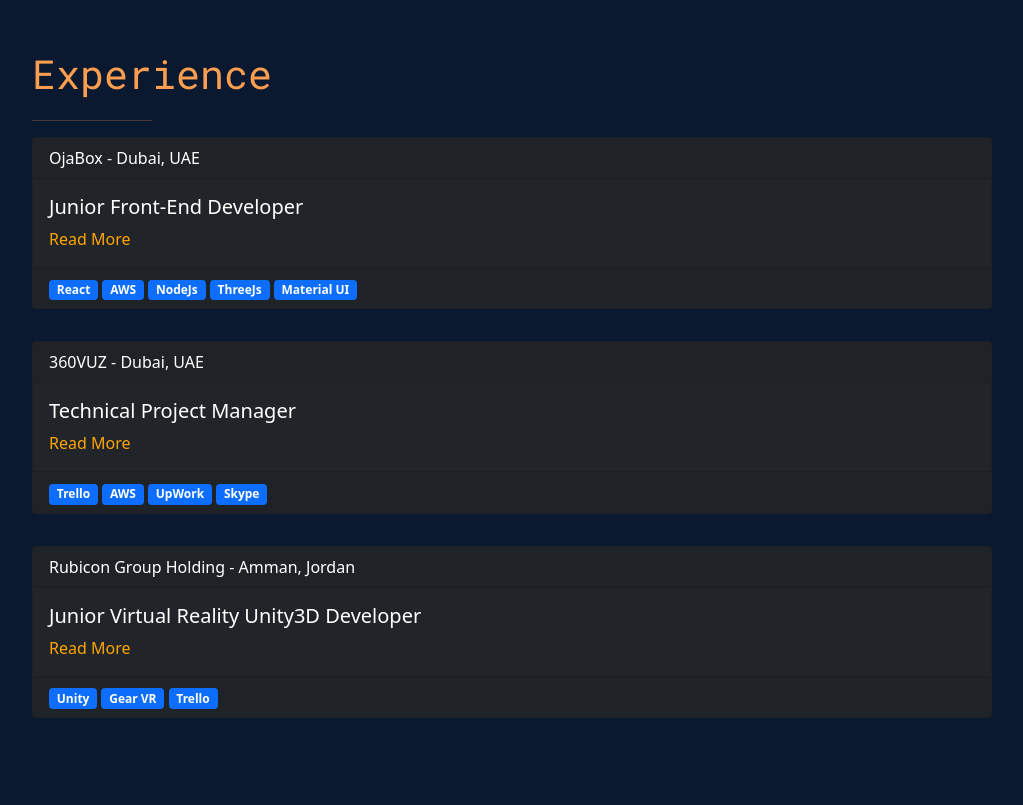
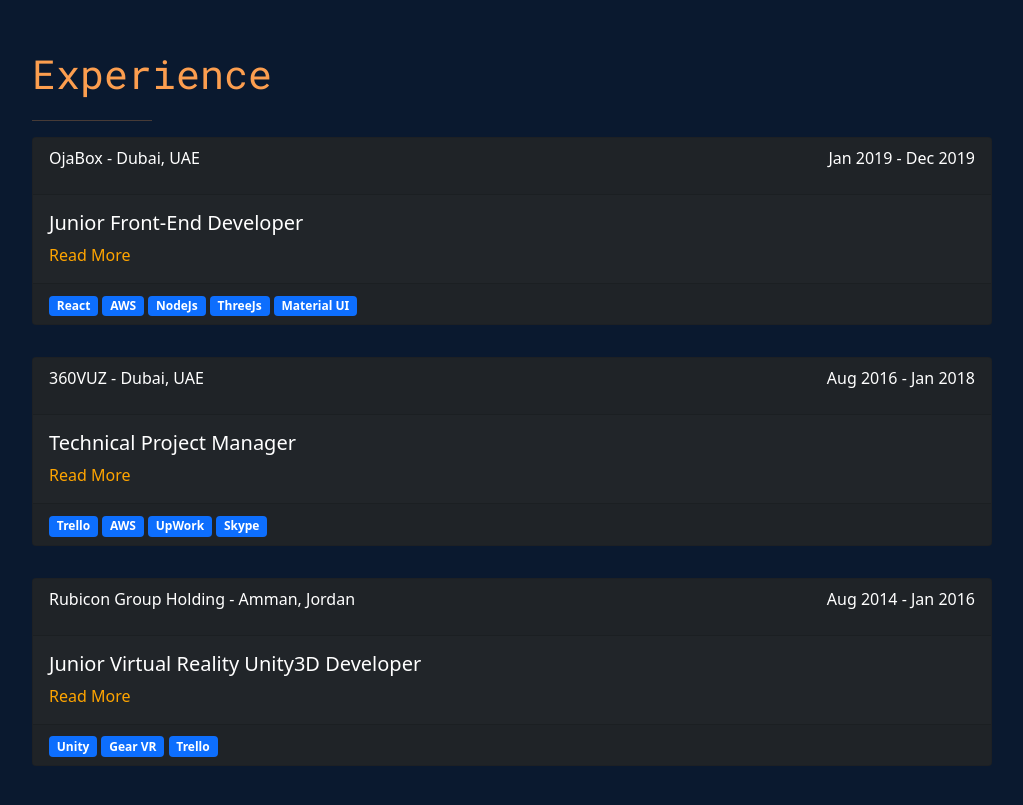
Before and after one commit to NaderNasr/PortfolioV2, a React (Create React App) app: page / in a window 1280 px wide. Shown: the part 1920-2725 px from the top of the page, without its empty margins (128-1151 px from the left). Built offline with nearby package versions, Linux system fonts and the light colour scheme.

Commit message:
add motion

```diff
--- a/src/components/Experience/Experience.jsx
+++ b/src/components/Experience/Experience.jsx
@@ -1,5 +1,6 @@
 import React, { useState } from 'react'
 import { Badge, Card } from 'react-bootstrap'
+import { motion } from 'framer-motion'
 import './styles.css'
 
 
@@ -28,13 +29,22 @@
     <div className='experience-container'>
       <div className='experience-text-container'>
         <p className='experience-text-header'>Experience<hr /></p>
+        <motion.div
+                  initial={{ opacity: 0, x: 300 }}
+                  transition={{ ease: "easeOut", duration: 1.2 }}
+                  animate={{ x: 100 }}
+                  whileInView={{ opacity: 1, x: 0 }}
+                >
         <Card
           bg='dark'
           text='white'
           style={{ width: '100%' }}
           className="mb-2"
         >
-          <Card.Header>OjaBox - Dubai, UAE</Card.Header>
+          <Card.Header style={{ display: 'flex', justifyContent: 'space-between' }}>
+            <p>OjaBox - Dubai, UAE</p>
+            <p>Jan 2019 - Dec 2019</p>
+          </Card.Header>
           <Card.Body>
             <Card.Title>Junior Front-End Developer</Card.Title>
             {readMore ?
@@ -48,7 +58,7 @@
                     <li>Launched the OjaBox website using Reactjs, AWS, NodeJs, ThreeJs, Material UI</li>
                   </ul>
                 </Card.Text>
-                <span onClick={toggleReadMore} style={{ color: '#37f713' }}>Read Less</span>
+                <span onClick={toggleReadMore} style={{ color: '#E200FF' }}>Read Less</span>
               </>
               :
               <>
@@ -64,14 +74,24 @@
             {' '} <Badge bg="primary"> Material UI</Badge> {' '}
           </Card.Footer>
         </Card>
+        </motion.div>
         <br />
+        <motion.div
+                  initial={{ opacity: 0, x: 300 }}
+                  transition={{ ease: "easeOut", duration: 1.2 }}
+                  animate={{ x: 100 }}
+                  whileInView={{ opacity: 1, x: 0 }}
+                >
         <Card
           bg='dark'
           text='white'
           style={{ width: '100%' }}
           className="mb-2"
         >
-          <Card.Header>360VUZ - Dubai, UAE</Card.Header>
+          <Card.Header style={{ display: 'flex', justifyContent: 'space-between' }}>
+            <p>360VUZ - Dubai, UAE</p>
+            <p>Aug 2016 - Jan 2018</p>
+          </Card.Header>
           <Card.Body>
             <Card.Title>Technical Project Manager</Card.Title>
 
@@ -88,7 +108,7 @@
                       performance and helped grow downloads from 50,000 in the first year to over 500,000 in the second year by optimizing the functionality</li>
                   </ul>
                 </Card.Text>
-                <span onClick={toggleReadMore2} style={{ color: '#37f713' }}>Read Less</span>
+                <span onClick={toggleReadMore2} style={{ color: '#E200FF' }}>Read Less</span>
               </>
               :
               <>
@@ -103,14 +123,24 @@
             {' '} <Badge bg="primary">Skype</Badge> {' '}
           </Card.Footer>
         </Card>
+        </motion.div>
         <br />
+        <motion.div
+                  initial={{ opacity: 0, x: 300 }}
+                  transition={{ ease: "easeOut", duration: 1.2 }}
+                  animate={{ x: 100 }}
+                  whileInView={{ opacity: 1, x: 0 }}
+                >
         <Card
           bg='dark'
           text='white'
           style={{ width: '100%' }}
           className="mb-2"
         >
-          <Card.Header>Rubicon Group Holding - Amman, Jordan</Card.Header>
+          <Card.Header style={{ display: 'flex', justifyContent: 'space-between' }}>
+            <p>Rubicon Group Holding - Amman, Jordan</p>
+            <p>Aug 2014 - Jan 2016</p>
+          </Card.Header>
           <Card.Body>
             <Card.Title>Junior Virtual Reality Unity3D Developer</Card.Title>
             {readMore3 ?
@@ -125,7 +155,7 @@
                   </ul>
 
                 </Card.Text>
-            <span onClick={toggleReadMore3} style={{ color: '#37f713' }}>Read Less</span>
+                <span onClick={toggleReadMore3} style={{ color: '#E200FF' }}>Read Less</span>
               </>
               :
               <>
@@ -139,6 +169,7 @@
             {' '} <Badge bg="primary">Trello</Badge> {' '}
           </Card.Footer>
         </Card>
+        </motion.div>
       </div>
     </div>
   )
```
Lines whose indentation alone changed are shown as unchanged.
